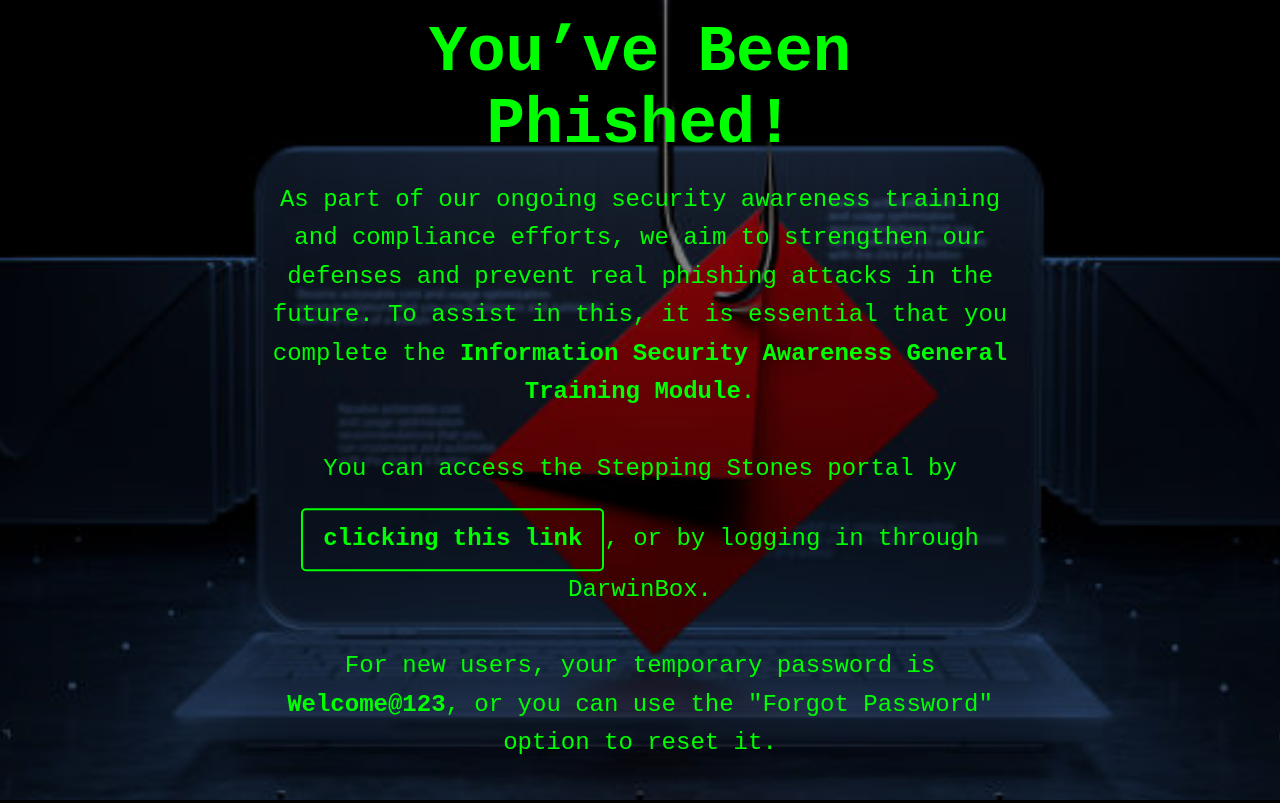
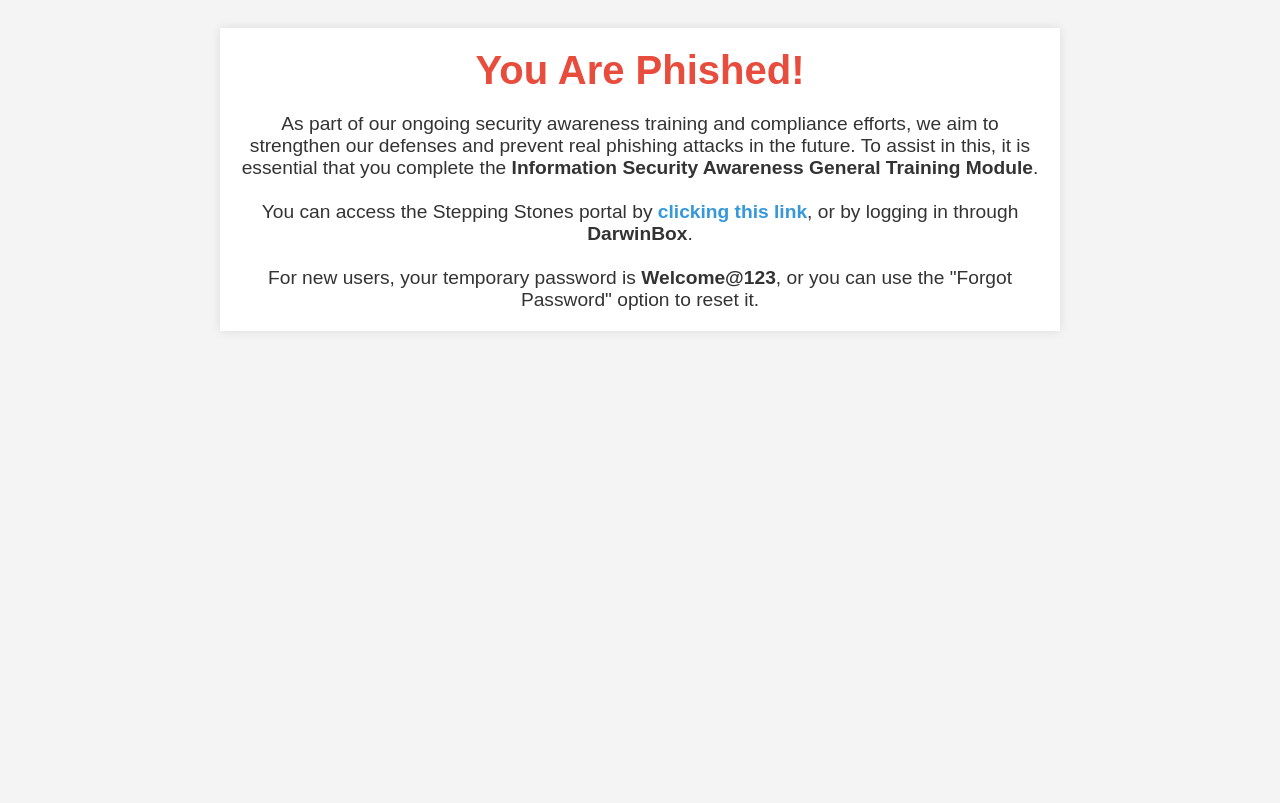
Before and after one commit to yash2092/bigbasket2, a plain HTML site: page index.html in a window 1280 px wide. Drawn offline with Linux system fonts and the light colour scheme.

Commit message:
Update index.html

```diff
--- a/index.html
+++ b/index.html
@@ -6,68 +6,43 @@
     <title>Security Awareness Training</title>
     <style>
         body {
-            margin: 0;
-            padding: 0;
-            font-family: 'Courier New', Courier, monospace;
-            background-color: #000;
-            color: #0f0;
+            font-family: Arial, sans-serif;
+            background-color: #f4f4f4;
+            color: #333;
             text-align: center;
+            padding: 20px;
         }
         .container {
-            position: absolute;
-            top: 50%;
-            left: 50%;
-            transform: translate(-50%, -50%);
-            width: 90%;
             max-width: 800px;
+            margin: 0 auto;
             padding: 20px;
-            box-sizing: border-box;
+            background-color: #fff;
+            box-shadow: 0 0 10px rgba(0, 0, 0, 0.1);
         }
         .headline {
-            font-size: 4em;
+            font-size: 2.5em;
             font-weight: bold;
-            margin: 0;
+            color: #e74c3c;
         }
         .subheadline {
-            font-size: 1.5em;
-            margin: 20px 0;
-            line-height: 1.6;
+            font-size: 1.2em;
+            margin-top: 20px;
         }
         .link {
-            color: #0f0;
+            color: #3498db;
             text-decoration: none;
-            border: 2px solid #0f0;
-            padding: 10px 20px;
-            border-radius: 5px;
             font-weight: bold;
-            display: inline-block;
-            margin-top: 20px;
-        }
-        .link:hover {
-            background-color: #0f0;
-            color: #000;
-        }
-        .background-image {
-            position: absolute;
-            top: 0;
-            left: 0;
-            width: 100%;
-            height: 100%;
-            z-index: -1;
-            opacity: 0.5;
-            background-image: url('background.jpg');
-            background-size: cover;
-            background-position: center;
         }
     </style>
 </head>
 <body>
-    <div class="background-image"></div>
     <div class="container">
-        <div class="headline">You’ve Been Phished!</div>
+        <div class="headline">You Are Phished!</div>
         <div class="subheadline">
-            As part of our ongoing security awareness training and compliance efforts, we aim to strengthen our defenses and prevent real phishing attacks in the future. To assist in this, it is essential that you complete the <strong>Information Security Awareness General Training Module</strong>.<br><br>
-            You can access the Stepping Stones portal by <a href="https://bigbasket.centumlearnpro.in/#!/module/2675" class="link">clicking this link</a>, or by logging in through DarwinBox.<br><br>
+            As part of our ongoing security awareness training and compliance efforts, we aim to strengthen our defenses and prevent real phishing attacks in the future. To assist in this, it is essential that you complete the <strong>Information Security Awareness General Training Module</strong>.
+            <br><br>
+            You can access the Stepping Stones portal by <a href="https://bigbasket.centumlearnpro.in/#!/module/2675" class="link">clicking this link</a>, or by logging in through <strong>DarwinBox</strong>.
+            <br><br>
             For new users, your temporary password is <strong>Welcome@123</strong>, or you can use the "Forgot Password" option to reset it.
         </div>
     </div>
```
